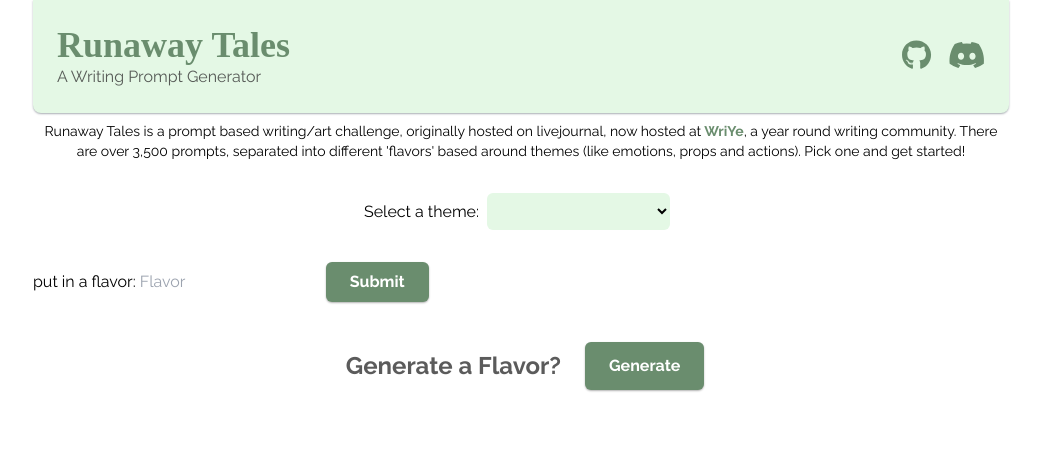
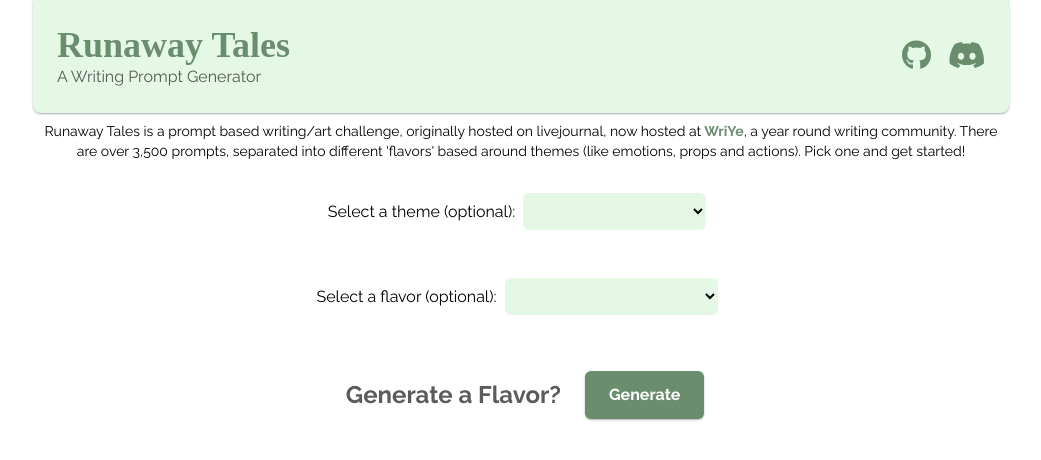
Before and after one commit to kittywizard/runaway-tales-gen, a React (Create React App) app: page / in a window 1280 px wide. Shown: the top 460 px of the page, without its empty margins (119-1160 px from the left). Built offline with nearby package versions, Linux system fonts and the light colour scheme; a web font is replaced by a local one.

Commit message:
cleaning up dropdown to account for reusability

```diff
--- a/src/Main.js
+++ b/src/Main.js
@@ -1,4 +1,5 @@
 import { useEffect, useState } from "react";
+import React from "react"; //only to make typescript which i'm not even using to shut up
 import {nanoid } from "nanoid";
 
 import Button from "./components/Button";
@@ -10,16 +11,20 @@ import Intro from "./Intro";
 import useGenerator from "./hooks/useGenerator"
 import useTopping from "./hooks/useTopping";
 
+import { flavorData } from "./data/flavors";
+
 import { FontAwesomeIcon } from '@fortawesome/react-fontawesome'
 import { faAngleDown, faAngleLeft } from '@fortawesome/free-solid-svg-icons';
 
 export default function Main() {
     const [dropdownState, setDropdownState] = useState({
-        theme: ""
+        theme: "",
+        flavor: ""
     });
     const [displayTopping, setDisplayTopping] = useState(false);
     const [toggleTopping, setToggleTopping] = useState(true);
-    const [flavorInput, setFlavorInput] = useState('');
+
+    const [dropdownDisplay, setDropdownDisplay] = useState([true, true]); //theme, flavor
 
     const {getPrompt, chosenPrompts} = useGenerator(dropdownState);
     const {getTopping, newTopping} = useTopping();
@@ -41,19 +46,31 @@ export default function Main() {
         setToggleTopping(prevState => !prevState)
     }
 
+    //for the dropdowns
+    const themeSet = new Set(flavorData.map(flavor => flavor.theme));
+    const flavorSet = flavorData.map(flavor => flavor.flavor);
+
+
     return (
         <main className="container mx-auto flex-col justify-center">
             <Intro />
+            <>
                 <Dropdown
                     name="theme"
                     dropdownState={dropdownState}
                     setDropdownState={setDropdownState}
-                labelName={"Select a theme:"}
+                    labelName={"Select a theme (optional):"}
+                    dataSet={themeSet}
                 />
-           <Search
-                flavorInput={flavorInput}
-                setFlavorInput={setFlavorInput}
+                <Dropdown
+                    name="flavor"
+                    labelName="Select a flavor (optional):"
+                    dropdownState={dropdownState}
+                    setDropdownState={setDropdownState}
+                    dataSet={flavorSet}
                 />
+            </>
+
             <section className="flex justify-center p-6">
                 <h2 className="m-2 p-2 font-bold text-2xl text-gray">Generate a Flavor?</h2>
                  <Button
--- a/src/components/Dropdown.js
+++ b/src/components/Dropdown.js
@@ -1,32 +1,12 @@
 import Option from "./Option";
 import { nanoid } from "nanoid";
 import { flavorData } from "../data/flavors";
+import useDropdown from "../hooks/useDropdown";
 
 
 export default function Dropdown(props){
 
-    const dropdownMap = [];
-
-    //get all the dupes out
-    const flavorSet = new Set(flavorData.map(flavor => flavor.theme))
-
-    function handleChange(event) {
-        const {value} = event.target;
-
-        props.setDropdownState(() => {
-            return {
-                theme: value
-            }
-        })
-    }
-
-    flavorSet.forEach(option => {
-        dropdownMap.push(
-        <Option
-            value={option}
-            key={nanoid()}
-        />)
-    });
+    const {handleChange, dropdownMap} = useDropdown(props);
 
 
     return (
--- a/src/hooks/useDropdown.js
+++ b/src/hooks/useDropdown.js
@@ -1,25 +1,30 @@
 import { useState } from "react";
-import { flavorData } from "../data/flavors";
+import Option from "../components/Option";
+import { nanoid } from "nanoid";
 
 
-export default function useDropdown() {
+export default function useDropdown(props) {
 
-
-    const flavorSet = new Set(flavorData.map(flavor => flavor.theme))
-
-    const [dropdownState, setDropdownState] = useState({
-        theme: ""
-    });
-
+    const dropdownMap = [];
 
     function handleChange(event) {
-        const {value} = event.target;
-        console.log(value)
-        setDropdownState(() => {
+        const {value, name} = event.target;
+
+        props.setDropdownState(prev => {
             return {
-                theme: value
+                ...prev,
+                [name]: value
             }
         })
     }
-    return {flavorSet, handleChange, dropdownState}
+
+    props.dataSet.forEach(option => {
+        dropdownMap.push(
+        <Option
+            value={option}
+            key={nanoid()}
+        />)
+    });
+
+    return {handleChange, dropdownMap}
 }
```
Lines whose indentation alone changed are shown as unchanged.
